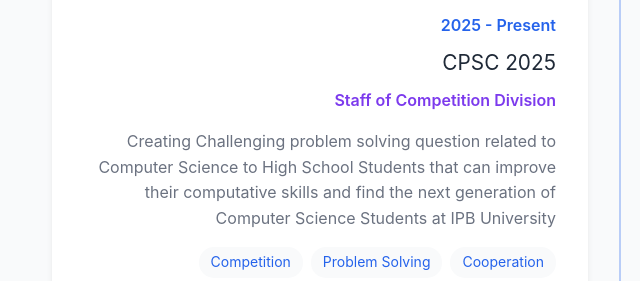
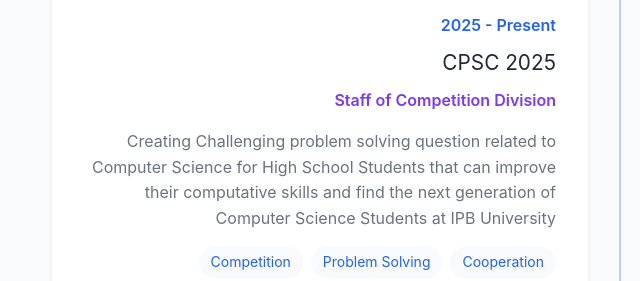
Before and after one commit to nandazahran/Secant_Nanda-Zahran-Syafiq_M0403241098, a plain HTML site: page index.html in a window 1280 px wide. Shown: the part 3480-3761 px from the top of the page, 20-660 px from the left. Drawn offline with Linux system fonts and the light colour scheme.

Commit message:
cpsc desc

```diff
--- a/index.html
+++ b/index.html
@@ -953,7 +953,7 @@
                         <div class="timeline-title">CPSC 2025</div>
                         <div class="timeline-organization">Staff of Competition Division</div>
                         <div class="timeline-description">
-                            Creating Challenging problem solving question related to Computer Science to High School Students that can improve their computative skills and find the next generation of Computer Science Students at IPB University
+                            Creating Challenging problem solving question related to Computer Science for High School Students that can improve their computative skills and find the next generation of Computer Science Students at IPB University
                         </div>
                         <div class="timeline-tags">
                             <span class="tag">Competition</span>
```
